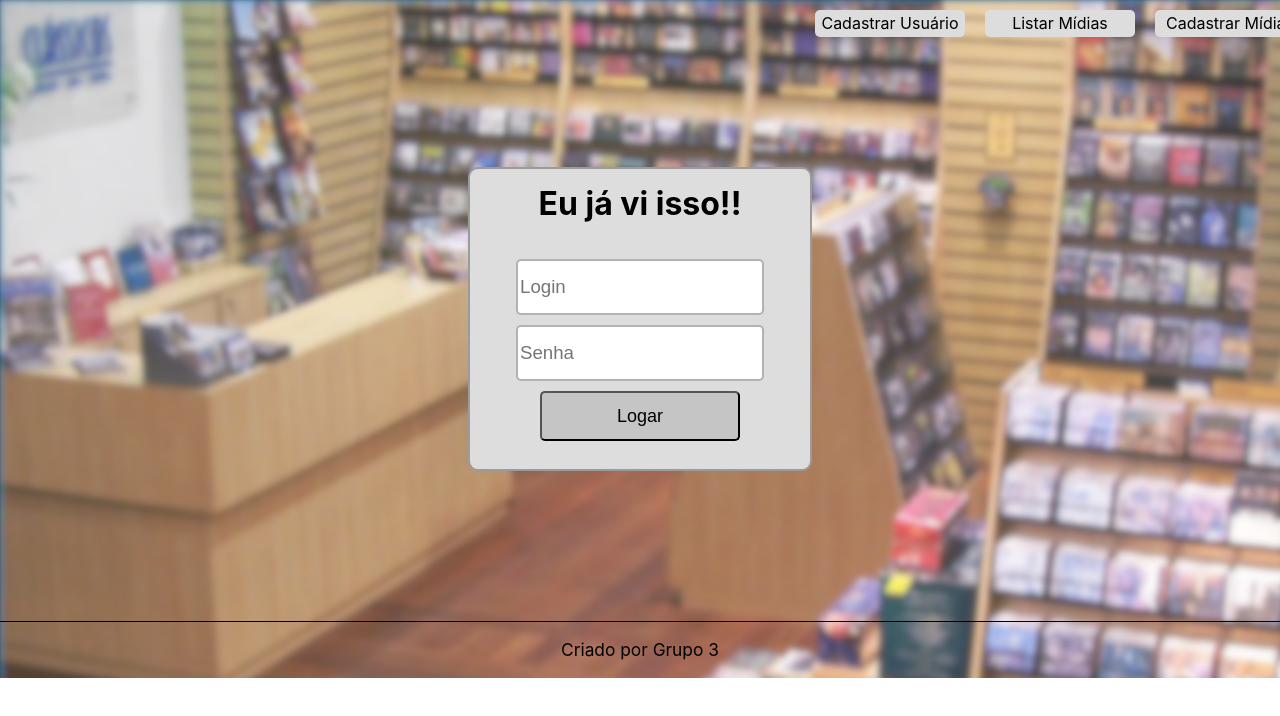
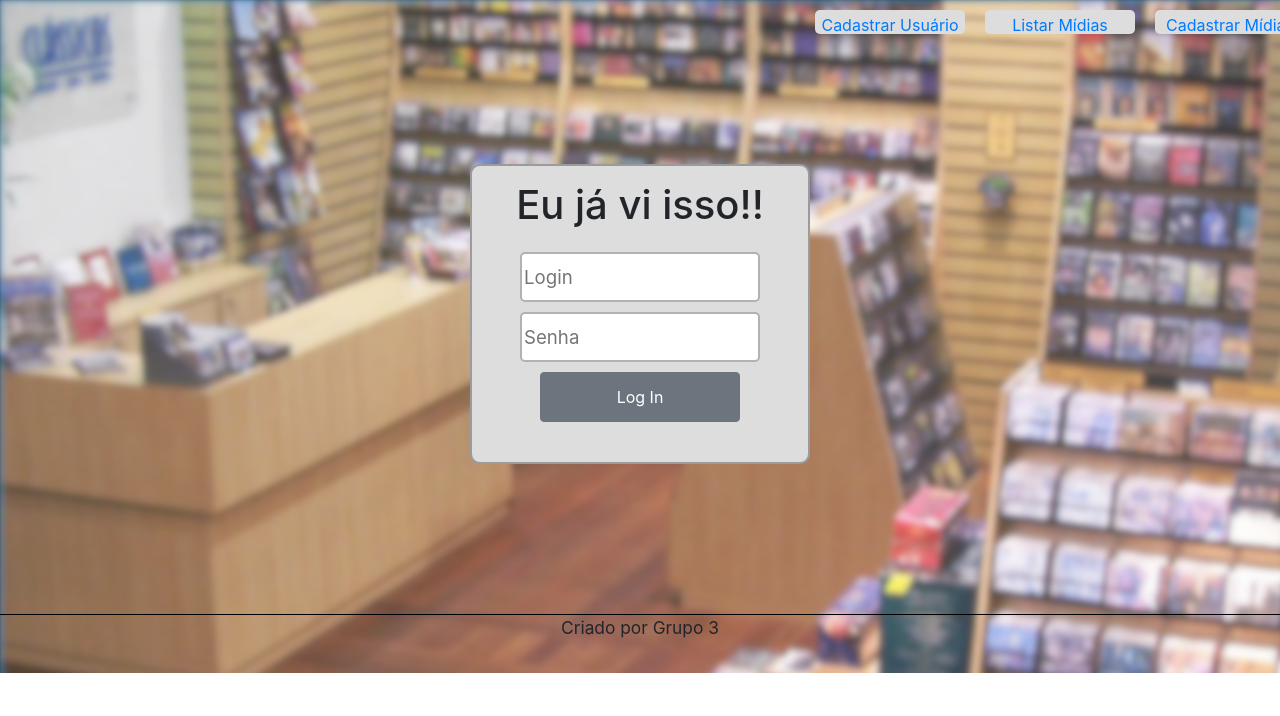
Before and after one commit to vitorHoller/projeto-trainee3, a React (Create React App) app in the folder Projeto/grupo3/: page /login in a window 1280 px wide. Shown: the top 716 px of the page. Built offline with nearby package versions, Linux system fonts and the light colour scheme.

Commit message:
Mudanças com boostrap e react-bootstrap no Login

```diff
--- a/Projeto/grupo3/src/Pages/Login/Login.css
+++ b/Projeto/grupo3/src/Pages/Login/Login.css
@@ -3,6 +3,7 @@
     flex-direction: column;
     align-items: center;
     background-image: url(./fundo_borrado.png);
+    height: 673px;
 }
 
 .header{
--- a/Projeto/grupo3/src/Pages/Login/Login.js
+++ b/Projeto/grupo3/src/Pages/Login/Login.js
@@ -1,5 +1,7 @@
 import React from 'react'
 import './Login.css'
+import {Button} from 'react-bootstrap'
+import 'bootstrap/dist/css/bootstrap.min.css'
 
 export default function Login() {
     return (
@@ -16,7 +18,7 @@
                     <div className='login'>
                         <input className='input' placeholder='Login'></input>
                         <input className='input' placeholder='Senha' type = 'password'></input>
-                        <button className = 'button'>Logar</button>
+                        <Button className = 'button' variant = 'secondary' type="submit">Log In</Button>{' '}
                     </div>
 
                 </div>
```
